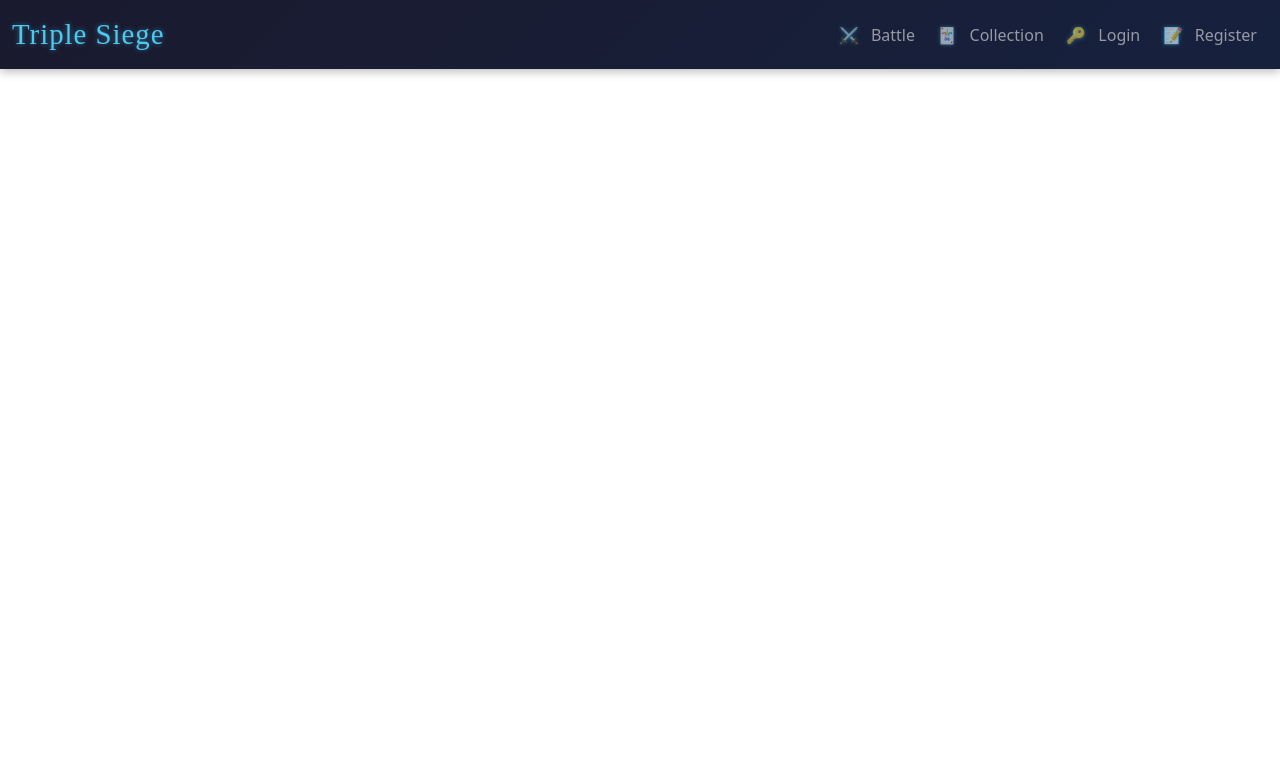
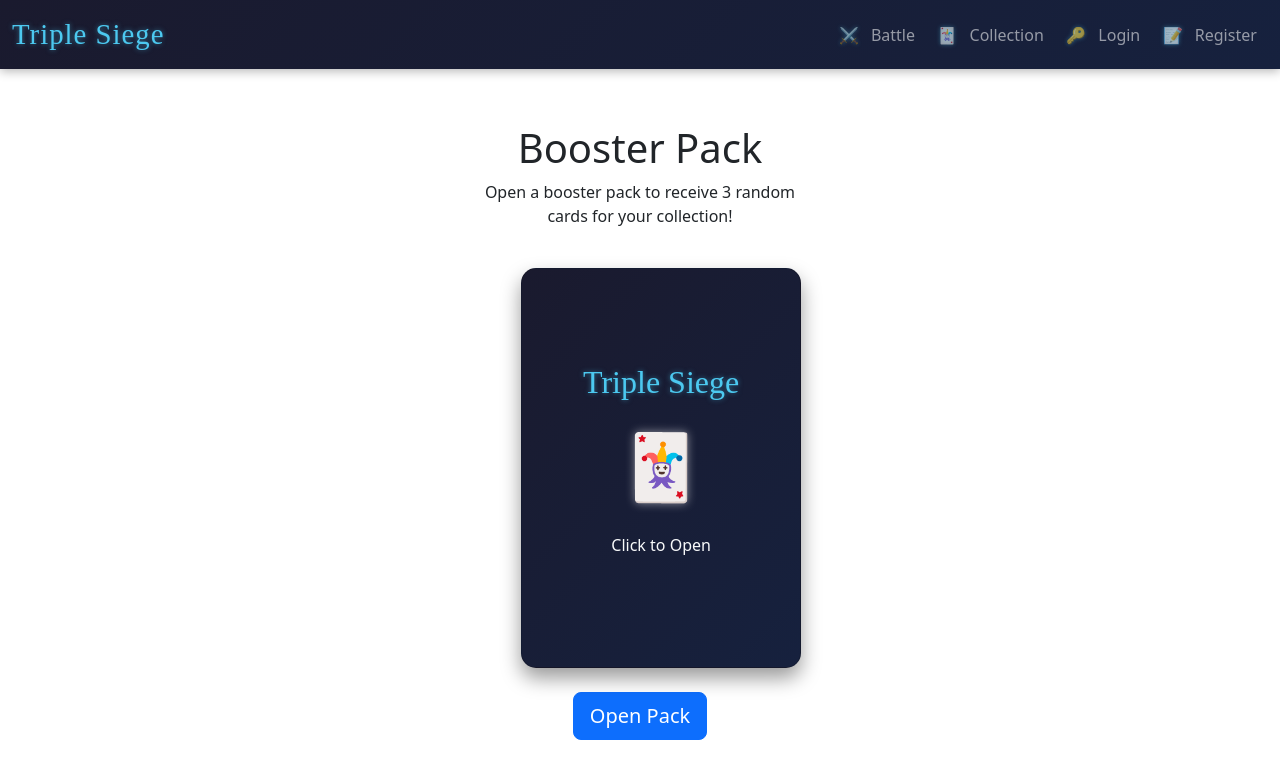
Before and after one commit to JacobDey/CPAN228Final, a React (Vite) app in the folder client/: page /booster in a window 1280 px wide. Shown: the top 778 px of the page. Built offline with nearby package versions, Linux system fonts and the light colour scheme.

Commit message:
add booster pack

```diff
--- a/client/src/App.jsx
+++ b/client/src/App.jsx
@@ -11,6 +11,7 @@ import SSSBattle from "./pages/SSSBattle.jsx";
 import SSSCardDetails from "./pages/SSSCardDetails.jsx";
 import SSSDeckDetail from './pages/SSSDeckDetail.jsx';
 import CardManage from './pages/admin/CardManage.jsx';
+import SSSBoosterPack from './pages/SSSBoosterPack.jsx';
 
 function App() {
   return (
@@ -28,6 +29,7 @@ function App() {
             <Route path="/cards" element={<SSSCards />} />
             <Route path="/battle" element={<SSSBattle />} />
             <Route path="/card/:id" element={<SSSCardDetails />} />
+            <Route path="/booster" element={<SSSBoosterPack />} />
             <Route path="/admin/edit/cards" element={<CardManage />} />
           </Routes>
         </div>
--- a/client/src/index.css
+++ b/client/src/index.css
@@ -420,3 +420,203 @@ button:focus-visible {
   transform: translateY(-5px);
    box-shadow: 0 8px 16px rgba(0,0,0,0.2);
 }
+
+.booster-pack-container {
+  padding: 2rem;
+  min-height: 80vh;
+}
+
+.glow-button {
+  animation: pulse 2s infinite;
+  box-shadow: 0 0 10px rgba(255, 193, 7, 0.6);
+  transition: all 0.3s ease;
+  position: relative;
+  overflow: hidden;
+}
+
+@keyframes pulse {
+  0% {
+    box-shadow: 0 0 10px rgba(255, 193, 7, 0.6);
+  }
+  50% {
+    box-shadow: 0 0 20px rgba(255, 193, 7, 0.9);
+  }
+  100% {
+    box-shadow: 0 0 10px rgba(255, 193, 7, 0.6);
+  }
+}
+
+.glow-button:hover {
+  transform: translateY(-3px);
+}
+
+/* Booster Pack Modal Styles */
+.booster-modal .modal-content {
+  background-color: #f8f9fa;
+  border-radius: 15px;
+  border: none;
+  box-shadow: 0 10px 30px rgba(0, 0, 0, 0.5);
+}
+
+.booster-modal-title {
+  font-family: 'Bangers', cursive;
+  font-size: 1.8rem;
+  color: #16213e;
+  display: flex;
+  align-items: center;
+}
+
+.booster-icon {
+  margin-right: 10px;
+  font-size: 2rem;
+}
+
+.booster-animation-container {
+  display: flex;
+  justify-content: center;
+  align-items: center;
+  min-height: 500px;
+}
+
+.booster-pack {
+  transition: all 0.3s ease;
+  position: relative;
+}
+
+.booster-pack-card {
+  transition: transform 0.5s ease, box-shadow 0.5s ease;
+  position: relative;
+}
+
+.pack-shine {
+  position: absolute;
+  top: -100%;
+  left: -100%;
+  width: 50%;
+  height: 200%;
+  background: linear-gradient(
+    to right,
+    rgba(255, 255, 255, 0) 0%,
+    rgba(255, 255, 255, 0.3) 50%,
+    rgba(255, 255, 255, 0) 100%
+  );
+  transform: rotate(30deg);
+  animation: shine 3s infinite;
+}
+
+@keyframes shine {
+  0% {
+    top: -100%;
+    left: -100%;
+  }
+  20% {
+    top: 100%;
+    left: 100%;
+  }
+  100% {
+    top: 100%;
+    left: 100%;
+  }
+}
+
+.pack-content {
+  text-align: center;
+  z-index: 1;
+}
+
+.pack-icon {
+  font-size: 4rem;
+  margin: 1rem 0;
+  text-shadow: 0 0 10px rgba(255, 255, 255, 0.5);
+}
+
+.cards-reveal-container {
+  padding: 1rem;
+  min-height: 500px;
+  display: flex;
+  justify-content: center;
+  align-items: center;
+}
+
+.cards-reveal {
+  display: flex;
+  justify-content: center;
+  flex-wrap: wrap;
+  gap: 1.5rem;
+  perspective: 1000px;
+  width: 100%;
+  padding: 1rem 0;
+}
+
+.card-slot {
+  transition: all 0.8s cubic-bezier(0.34, 1.56, 0.64, 1);
+  transform-style: preserve-3d;
+  animation: cardAppear 0.8s forwards;
+}
+
+@keyframes cardAppear {
+  0% {
+    transform: scale(0.5) rotateY(180deg);
+    opacity: 0;
+  }
+  60% {
+    transform: scale(1.05) rotateY(0deg);
+  }
+  100% {
+    transform: scale(1) rotateY(0deg);
+    opacity: 1;
+  }
+}
+
+.shake {
+  animation: shake 0.5s cubic-bezier(.36,.07,.19,.97) both;
+}
+
+@keyframes shake {
+  0%, 100% { transform: translateX(0); }
+  10%, 30%, 50%, 70%, 90% { transform: translateX(-5px); }
+  20%, 40%, 60%, 80% { transform: translateX(5px); }
+}
+
+@keyframes glow {
+  0% {
+    opacity: 0;
+    transform: scale(0.1);
+  }
+  50% {
+    opacity: 0.8;
+  }
+  100% {
+    opacity: 0;
+    transform: scale(2);
+  }
+}
+
+/* Custom footer and buttons */
+.modal-footer-custom {
+  border-top: 1px solid rgba(0, 0, 0, 0.1);
+  padding: 1.5rem;
+  background-color: rgba(0, 0, 0, 0.02);
+  border-radius: 0 0 15px 15px;
+}
+
+.action-button {
+  padding: 0.5rem 1.5rem;
+  font-weight: 600;
+  border-radius: 30px;
+  transition: all 0.3s ease;
+  display: flex;
+  align-items: center;
+  justify-content: center;
+  min-width: 180px;
+}
+
+.action-button:hover {
+  transform: translateY(-3px);
+  box-shadow: 0 5px 15px rgba(0, 0, 0, 0.2);
+}
+
+.button-icon {
+  margin-right: 8px;
+  font-size: 1.2rem;
+}
--- /dev/null
+++ b/client/src/pages/SSSBoosterPack.jsx
@@ -0,0 +1,180 @@
+import { useState, useEffect } from "react";
+import { Container, Button, Row, Col, Card as BootstrapCard } from "react-bootstrap";
+import { useNavigate } from "react-router-dom";
+import SSSCard from "../components/SSSCard";
+import axios from "axios";
+
+const SERVER_URL = "http://localhost:8080";
+
+function SSSBoosterPack() {
+  const [cards, setCards] = useState([]);
+  const [isOpening, setIsOpening] = useState(false);
+  const [isRevealed, setIsRevealed] = useState(false);
+  const [error, setError] = useState(null);
+  const [packShake, setPackShake] = useState(false);
+  const navigate = useNavigate();
+
+  // Function to get JWT token from localStorage
+  const getToken = () => {
+    return localStorage.getItem('token');
+  };
+
+  // Configure axios with authentication header
+  const authAxios = axios.create({
+    baseURL: SERVER_URL,
+    headers: {
+      Authorization: `Bearer ${getToken()}`
+    }
+  });
+
+  const openBoosterPack = async () => {
+    if (!getToken()) {
+      setError("Please login to open booster packs");
+      return;
+    }
+
+    setPackShake(true);
+    setTimeout(() => setPackShake(false), 1000);
+
+    try {
+      setIsOpening(true);
+      setError(null);
+
+      // Get 3 random cards from the server
+      const response = await axios.get(`${SERVER_URL}/card/random/3`);
+      setCards(response.data);
+
+      // Start opening animation
+      setTimeout(() => {
+        setIsRevealed(true);
+
+        // Add the cards to user's collection
+        addCardsToCollection(response.data.map(card => card.id));
+      }, 2000);
+
+    } catch (err) {
+      console.error("Error opening booster pack:", err);
+      setError("Failed to open booster pack. Please try again.");
+      setIsOpening(false);
+    }
+  };
+
+  const addCardsToCollection = async (cardIds) => {
+    try {
+      await authAxios.put(`${SERVER_URL}/users/addCards`, cardIds);
+      console.log("Cards added to collection successfully");
+    } catch (err) {
+      console.error("Error adding cards to collection:", err);
+      setError("Cards obtained but failed to add to collection. Please check your connection.");
+    }
+  };
+
+  const resetPack = () => {
+    setIsOpening(false);
+    setIsRevealed(false);
+    setCards([]);
+  };
+
+  return (
+    <Container className="booster-pack-container my-5">
+      <Row className="justify-content-center text-center mb-4">
+        <Col md={8}>
+          <h1 className="booster-title">Booster Pack</h1>
+          <p>Open a booster pack to receive 3 random cards for your collection!</p>
+          {error && <div className="alert alert-danger">{error}</div>}
+        </Col>
+      </Row>
+
+      {!isOpening ? (
+        <Row className="justify-content-center">
+          <Col md={6} className="text-center">
+            <div
+              className={`booster-pack ${packShake ? 'shake' : ''}`}
+              onClick={openBoosterPack}
+            >
+              <BootstrapCard
+                className="booster-pack-card mx-auto"
+                style={{
+                  width: '280px',
+                  height: '400px',
+                  backgroundImage: 'linear-gradient(135deg, #1a1a2e 0%, #16213e 100%)',
+                  boxShadow: '0 10px 20px rgba(0,0,0,0.4)',
+                  cursor: 'pointer',
+                  borderRadius: '15px',
+                  display: 'flex',
+                  alignItems: 'center',
+                  justifyContent: 'center',
+                  position: 'relative',
+                  overflow: 'hidden'
+                }}
+              >
+                <div className="pack-shine"></div>
+                <div className="pack-content">
+                  <h2 style={{
+                    fontFamily: "'Bangers', cursive",
+                    color: '#4cc9f0',
+                    textShadow: '0 0 5px rgba(76, 201, 240, 0.5)'
+                  }}>
+                    Triple Siege
+                  </h2>
+                  <div className="pack-icon">🃏</div>
+                  <p style={{ color: '#f8f9fa', marginTop: '20px' }}>
+                    Click to Open
+                  </p>
+                </div>
+              </BootstrapCard>
+            </div>
+            <Button
+              variant="primary"
+              size="lg"
+              onClick={openBoosterPack}
+              className="mt-4 open-button"
+            >
+              Open Pack
+            </Button>
+          </Col>
+        </Row>
+      ) : (
+        <div className="cards-container">
+          <div className={`cards-reveal ${isRevealed ? 'revealed' : ''}`}>
+            {cards.map((card, index) => (
+              <div
+                key={card.id}
+                className="card-slot"
+                style={{
+                  animationDelay: `${index * 0.3}s`,
+                  transform: isRevealed ? 'rotateY(0deg)' : 'rotateY(180deg)',
+                  opacity: isRevealed ? 1 : 0
+                }}
+              >
+                <SSSCard data={card} />
+              </div>
+            ))}
+          </div>
+
+          {isRevealed && (
+            <Row className="justify-content-center mt-5">
+              <Col md={4} className="text-center">
+                <Button
+                  variant="success"
+                  className="me-2"
+                  onClick={() => navigate('/collection')}
+                >
+                  Go to Collection
+                </Button>
+                <Button
+                  variant="primary"
+                  onClick={resetPack}
+                >
+                  Open Another Pack
+                </Button>
+              </Col>
+            </Row>
+          )}
+        </div>
+      )}
+    </Container>
+  );
+}
+
+export default SSSBoosterPack;
--- a/client/src/pages/SSSCollection.jsx
+++ b/client/src/pages/SSSCollection.jsx
@@ -36,7 +36,10 @@ function SSSCollection() {
           </Card.Text>
           <div className="mt-3">
             <Button as={Link} to="/cards" variant="primary" className="me-2">Browse All Cards</Button>
-            <Button as={Link} to="/decks" variant="outline-light">View Decks</Button>
+            <Button as={Link} to="/decks" variant="outline-light" className="me-2">View Decks</Button>
+            <Button as={Link} to="/booster" variant="warning">
+              <span className="me-2">🎁</span>Open Booster Pack
+            </Button>
           </div>
         </Card.ImgOverlay>
       </Card>
```
Also changed, not shown: 2 other files (tests, documents, lock files or other folders).
